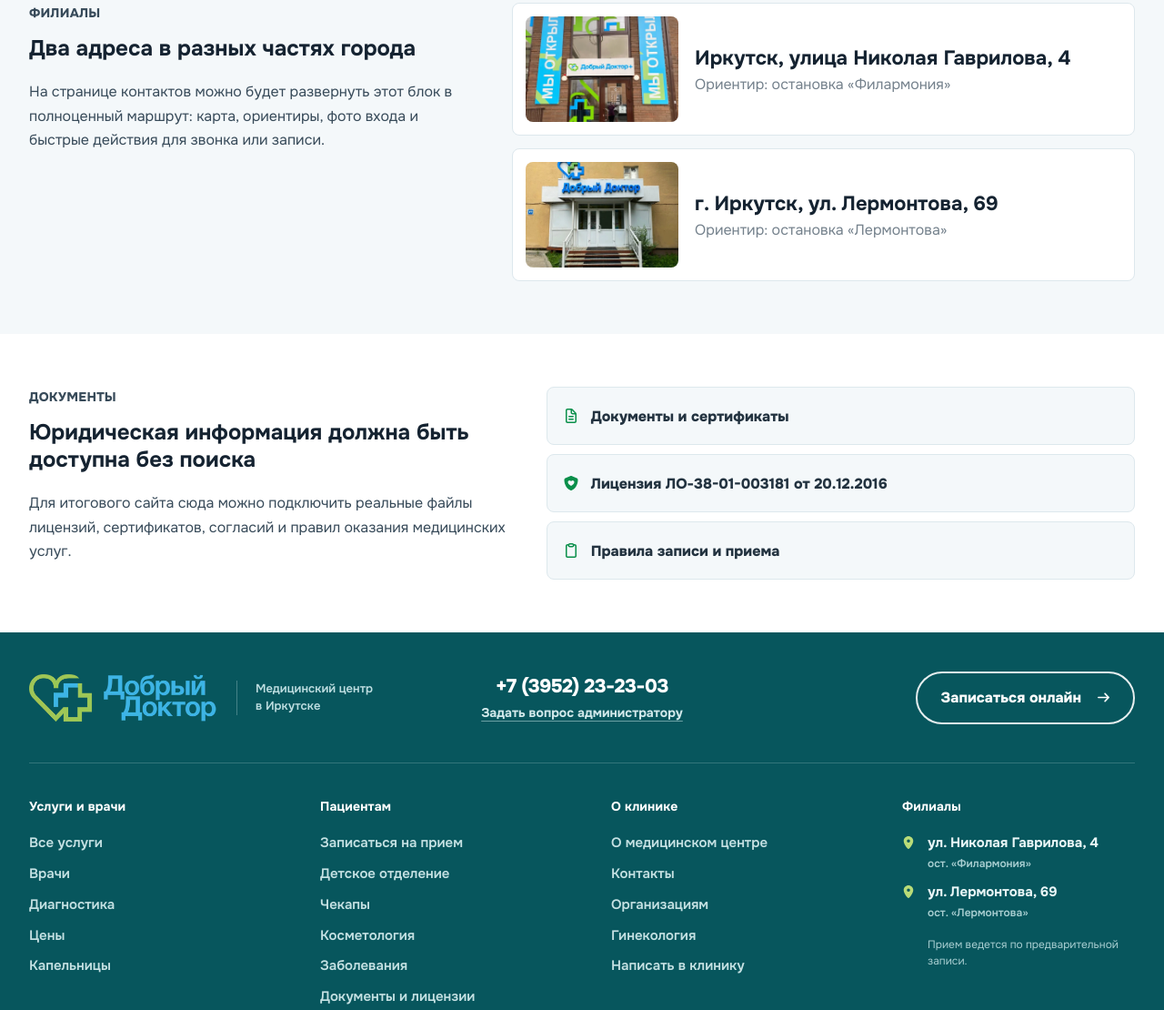
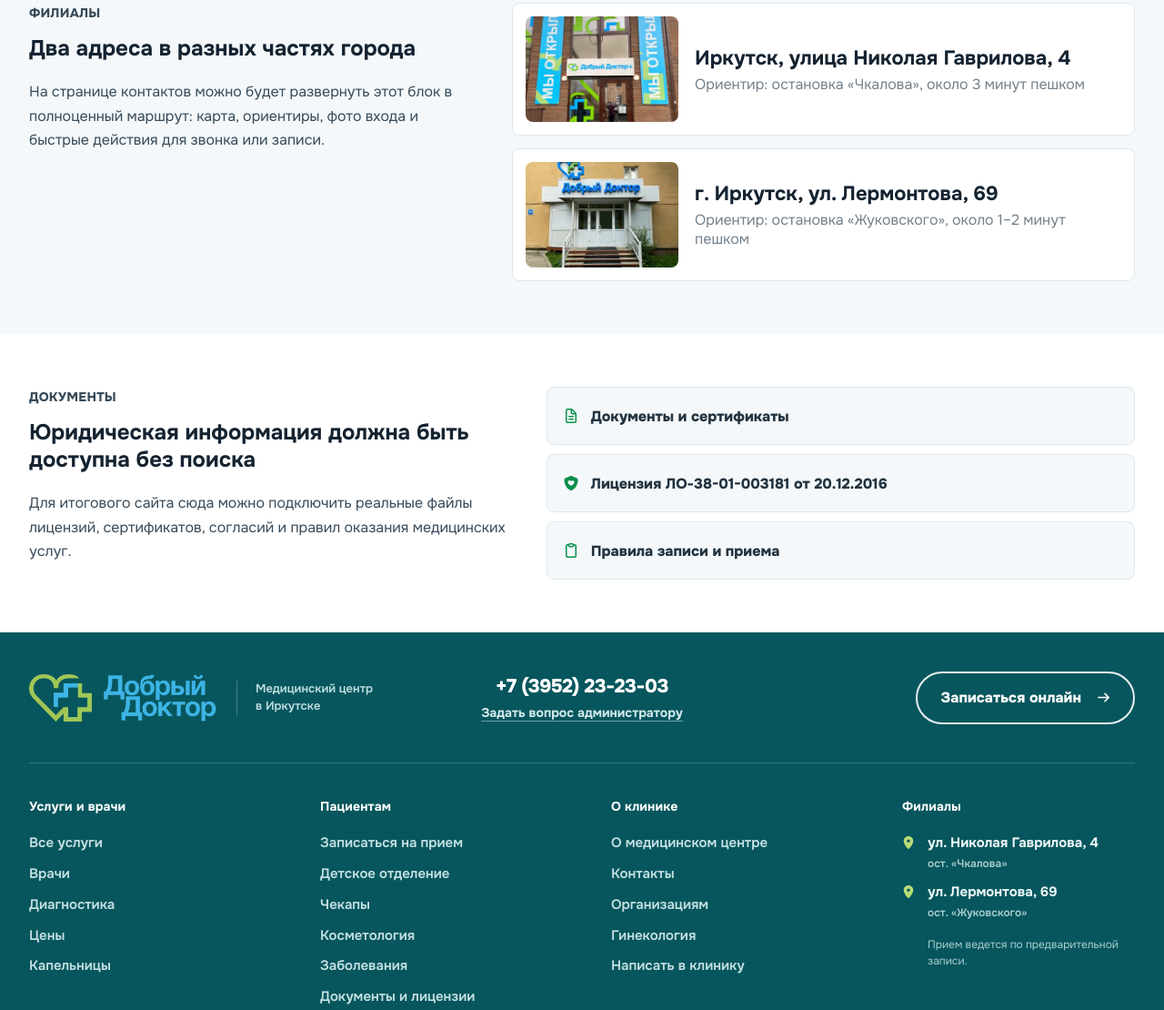
Before and after one commit to wrx6666/doctor38-home-prototype, a website: page about.html in a window 1280 px wide. Shown: the part 1363-2473 px from the top of the page at 91% size. Drawn offline with Linux system fonts and the light colour scheme.

Commit message:
Correct nearest branch stops

```diff
--- a/about.html
+++ b/about.html
@@ -52,8 +52,8 @@
         <div class="nav-item">
           <a href="contacts.html">Контакты</a>
           <div class="nav-dropdown nav-dropdown-contacts">
-            <a href="contacts.html#gavrilova"><b>ул. Николая Гаврилова, 4</b><span>ост. «Филармония»</span></a>
-            <a href="contacts.html#lermontova"><b>ул. Лермонтова, 69</b><span>ост. «Лермонтова»</span></a>
+            <a href="contacts.html#gavrilova"><b>ул. Николая Гаврилова, 4</b><span>ост. «Чкалова»</span></a>
+            <a href="contacts.html#lermontova"><b>ул. Лермонтова, 69</b><span>ост. «Жуковского»</span></a>
           </div>
         </div>
         <a href="prices.html">Цены</a>
@@ -158,7 +158,7 @@
             <img class="branch-large-photo" src="assets/branch-gavrilova-960.webp" alt="Вход в филиал Добрый Доктор на улице Николая Гаврилова, 4" width="960" height="1280" decoding="async" srcset="assets/branch-gavrilova-360.webp 360w, assets/branch-gavrilova-720.webp 720w, assets/branch-gavrilova-960.webp 960w" sizes="(max-width: 700px) 100vw, 50vw" loading="lazy">
             <div>
               <b>Иркутск, улица Николая Гаврилова, 4</b>
-              <span>Ориентир: остановка «Филармония»</span>
+              <span>Ориентир: остановка «Чкалова», около 3 минут пешком</span>
             </div>
           </article>
 
@@ -166,7 +166,7 @@
             <img class="branch-large-photo" src="assets/branch-lermontova-800.webp" alt="Вход в филиал Добрый Доктор на улице Лермонтова, 69" width="800" height="600" decoding="async" srcset="assets/branch-lermontova-480.webp 480w, assets/branch-lermontova-800.webp 800w" sizes="(max-width: 700px) 100vw, 50vw" loading="lazy">
             <div>
               <b>г. Иркутск, ул. Лермонтова, 69</b>
-              <span>Ориентир: остановка «Лермонтова»</span>
+              <span>Ориентир: остановка «Жуковского», около 1–2 минут пешком</span>
             </div>
           </article>
         </div>
@@ -244,11 +244,11 @@
           <b>Филиалы</b>
           <a href="contacts.html#gavrilova">
             <i class="fa-solid fa-location-dot" aria-hidden="true"></i>
-            <span><strong>ул. Николая Гаврилова, 4</strong><small>ост. «Филармония»</small></span>
+            <span><strong>ул. Николая Гаврилова, 4</strong><small>ост. «Чкалова»</small></span>
           </a>
           <a href="contacts.html#lermontova">
             <i class="fa-solid fa-location-dot" aria-hidden="true"></i>
-            <span><strong>ул. Лермонтова, 69</strong><small>ост. «Лермонтова»</small></span>
+            <span><strong>ул. Лермонтова, 69</strong><small>ост. «Жуковского»</small></span>
           </a>
           <p>Прием ведется по предварительной записи.</p>
         </div>
--- a/scripts/features/navigation.js
+++ b/scripts/features/navigation.js
@@ -84,8 +84,8 @@
       <details class="mobile-menu-section">
         <summary>Контакты</summary>
         <div class="mobile-menu-sublist">
-          <a href="contacts.html#gavrilova"><b>ул. Николая Гаврилова, 4</b><span>ост. «Филармония»</span></a>
-          <a href="contacts.html#lermontova"><b>ул. Лермонтова, 69</b><span>ост. «Лермонтова»</span></a>
+          <a href="contacts.html#gavrilova"><b>ул. Николая Гаврилова, 4</b><span>ост. «Чкалова»</span></a>
+          <a href="contacts.html#lermontova"><b>ул. Лермонтова, 69</b><span>ост. «Жуковского»</span></a>
         </div>
       </details>
 
```
Also changed, not shown: appointment.html (+6 -6 lines), checkups.html (+4 -4 lines), children.html (+4 -4 lines), contacts.html (+6 -6 lines), cosmetology.html (+4 -4 lines), diagnostics.html (+4 -4 lines), diseases.html (+4 -4 lines), doctor.html (+4 -4 lines), doctors.html (+4 -4 lines), documents.html (+4 -4 lines), droppers.html (+4 -4 lines), gynecologist.html (+4 -4 lines), gynecology.html (+4 -4 lines), index.html (+6 -6 lines), 3 more files.
